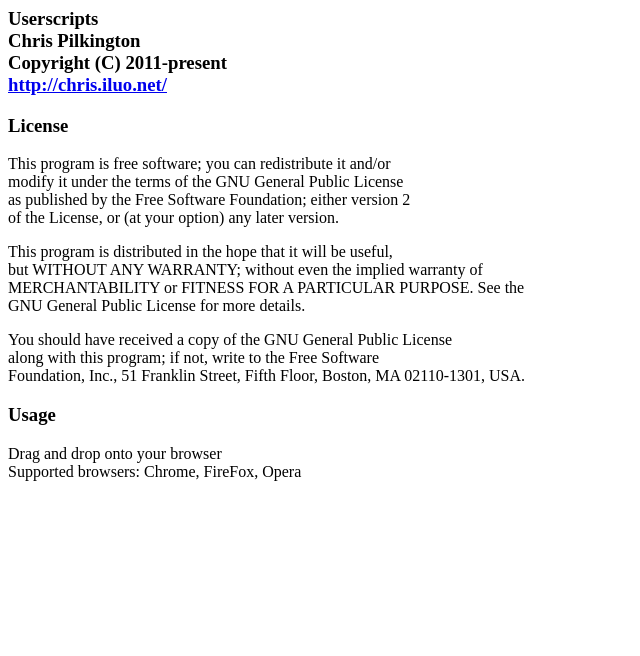
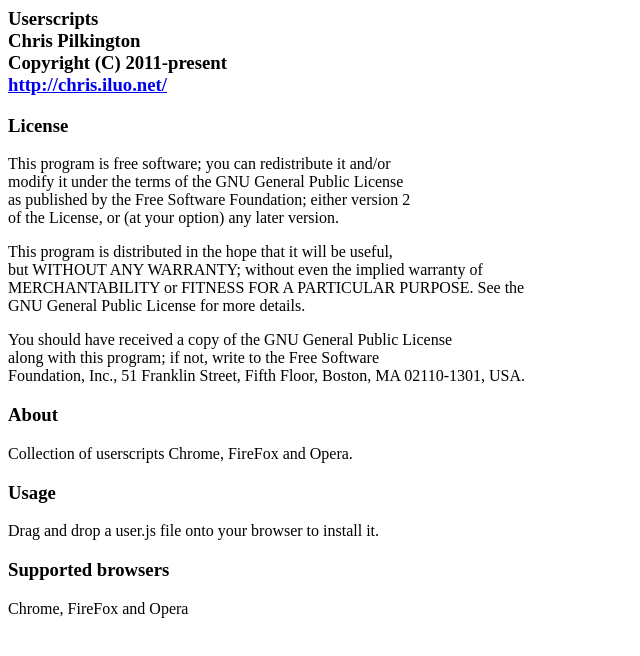
Before and after one commit to pilkch/userscripts, a plain HTML site: page index.html in a window 1280 px wide. Shown: the whole page, without its empty margins (0-640 px from the left). Drawn offline with Linux system fonts and the light colour scheme.

Commit message:
Improved documentation.

```diff
--- a/index.html
+++ b/index.html
@@ -27,10 +27,18 @@
       Foundation, Inc., 51 Franklin Street, Fifth Floor, Boston, MA  02110-1301, USA.
     </p>
 
+    <h3>About</h3>
+    <p>
+      Collection of userscripts Chrome, FireFox and Opera.
+    </p>
+
     <h3>Usage</h3>
     <p>
-      Drag and drop onto your browser<br />
-      Supported browsers: Chrome, FireFox, Opera<br />
+      Drag and drop a user.js file onto your browser to install it.
     <p>
+
+    <h3>Supported browsers</h3>
+      Chrome, FireFox and Opera
+    </p>
   </body>
 </html>
```
Also changed, not shown: 1 other file.
